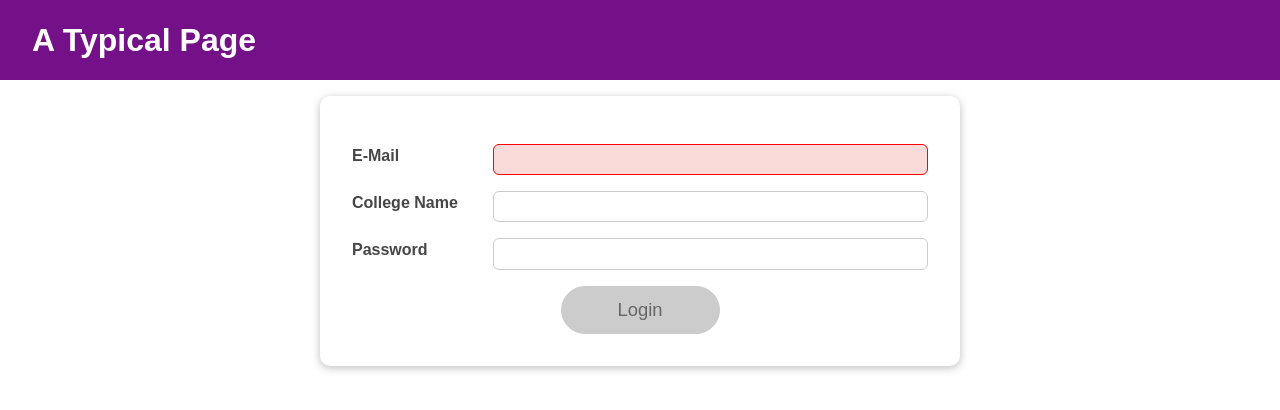
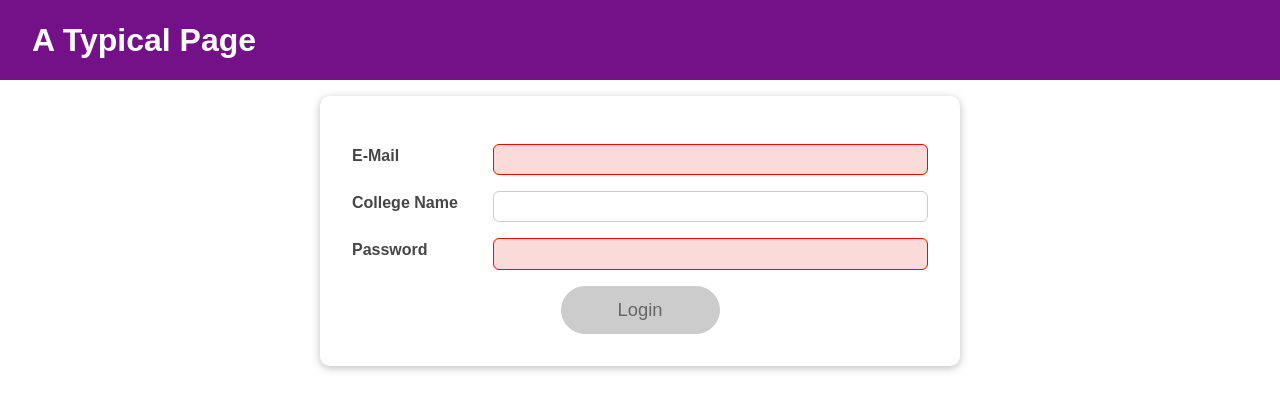
Before and after one commit to Siddheshuncodes/React_User_Login_Page, a React (Create React App) app in the folder user_login_page/: page / in a window 1280 px wide. Shown: the top 410 px of the page. Built offline with nearby package versions, Linux system fonts and the light colour scheme.

Commit message:
useReducer_insteadOf_useEffect

```diff
--- a/user_login_page/src/components/Login/Login.js
+++ b/user_login_page/src/components/Login/Login.js
@@ -20,13 +20,28 @@ const emailReducer = (currState, action) => {
     return { value: '', isValid: false }
 }
 
+const passwordReducer = (state, action) => {
+    if (action.type === "USER_PASSWORD") {
+        return {
+            value: action.payload,
+            isValid: action.payload,
+        }
+    }
+    if (action.type === "PASSWORD_BLUR") {
+        return {
+            value: state.payload,
+            isValid: state.value
+        }
+    }
+    return { value: '', isValid: false }
+}
 
 const Login = (props) => {
     // const [enteredEmail, setEnteredEmail] = useState('');
     // const [emailIsValid, setEmailIsValid] = useState();
 
-    const [enteredPassword, setEnteredPassword] = useState('');
-    const [passwordIsValid, setPasswordIsValid] = useState();
+    // const [enteredPassword, setEnteredPassword] = useState('');
+    // const [passwordIsValid, setPasswordIsValid] = useState();
     const [formIsValid, setFormIsValid] = useState(false);
 
     const [enteredCollege, setEnteredCollege] = useState('');
@@ -53,10 +68,11 @@ const Login = (props) => {
         // );
 
         setFormIsValid(
-            event.target.value.includes('@') && enteredPassword.trim().length > 6
+            event.target.value.includes('@') && passwordState.value.length > 6
         );
 
     };
+
 
     const validateEmailHandler = () => {
         // setEmailIsValid(enteredEmail.includes('@'));
@@ -67,8 +83,18 @@ const Login = (props) => {
     };
 
 
+    const [passwordState, dispatchPassword] = useReducer(passwordReducer, {
+        value: '',
+        isValid: false,
+    })
+
+
     const passwordChangeHandler = (event) => {
-        setEnteredPassword(event.target.value);
+        // setEnteredPassword(event.target.value);
+        dispatchPassword({
+            type: "USER_PASSWORD",
+            payload: event.target.value,
+        })
 
         // setFormIsValid(
         //     event.target.value.trim().length > 6 && enteredEmail.includes('@')
@@ -81,7 +107,10 @@ const Login = (props) => {
 
     const validatePasswordHandler = () => {
         // setPasswordIsValid(enteredPassword.trim().length > 6);
-        setPasswordIsValid(enteredPassword.trim().length > 6);
+        // setPasswordIsValid(passwordState.value.length > 6);
+        dispatchPassword({
+            type: "PASSWORD_BLUR"
+        })
     };
 
 
@@ -102,7 +131,7 @@ const Login = (props) => {
     const submitHandler = (event) => {
         event.preventDefault();
         // props.onLogin(enteredEmail, enteredPassword, enteredCollege);
-        props.onLogin(emailState.value, enteredPassword, enteredCollege);
+        props.onLogin(emailState.value, passwordState.value, enteredCollege);
     };
 
     return (
@@ -139,14 +168,15 @@ const Login = (props) => {
 
 
                 <div
-                    className={`${classes.control} ${passwordIsValid === false ? classes.invalid : ''
+                    className={`${classes.control} ${passwordState.isValid === false ? classes.invalid : ''
                         }`}
                 >
                     <label htmlFor="password">Password</label>
                     <input
                         type="password"
                         id="password"
-                        value={enteredPassword}
+                        // value={enteredPassword}
+                        value={passwordState.value}
                         onChange={passwordChangeHandler}
                         onBlur={validatePasswordHandler}
                     />
```
